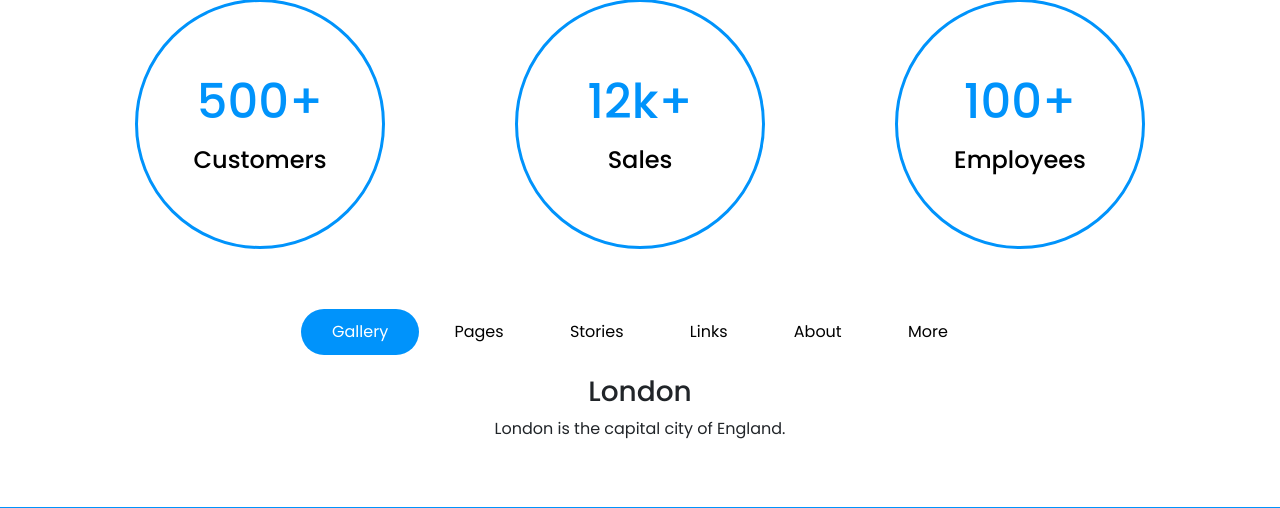
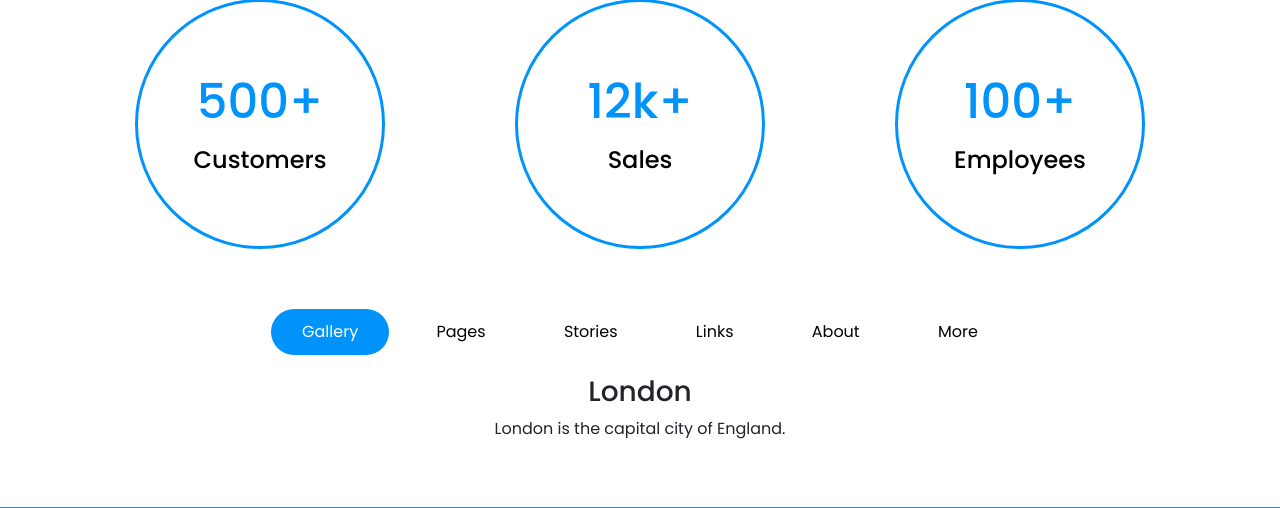
Before and after one commit to ajj97000/Portofolio, a PHP site: page / in a window 1280 px wide. Shown: the part 749-1257 px from the top of the page. Run offline with PHP 8.4, Linux system fonts and the light colour scheme.

Commit message:
edit tabs

```diff
--- a/src/css/style.css
+++ b/src/css/style.css
@@ -458,6 +458,7 @@ a:hover {
   transition: 0.3s;
   font-size: 16px;
   color: var(--secondary-color);
+  margin: var(--space-none) var(--space-xs);
 }
 
 /* Change background color of buttons on hover */
--- a/src/scss/components/_tabs.scss
+++ b/src/scss/components/_tabs.scss
@@ -14,6 +14,7 @@
     transition: 0.3s;
     font-size: 16px;
     color: var(--secondary-color);
+    margin: var(--space-none) var(--space-xs);
 }
 
 /* Change background color of buttons on hover */
```
Also changed, not shown: 1 other file.
